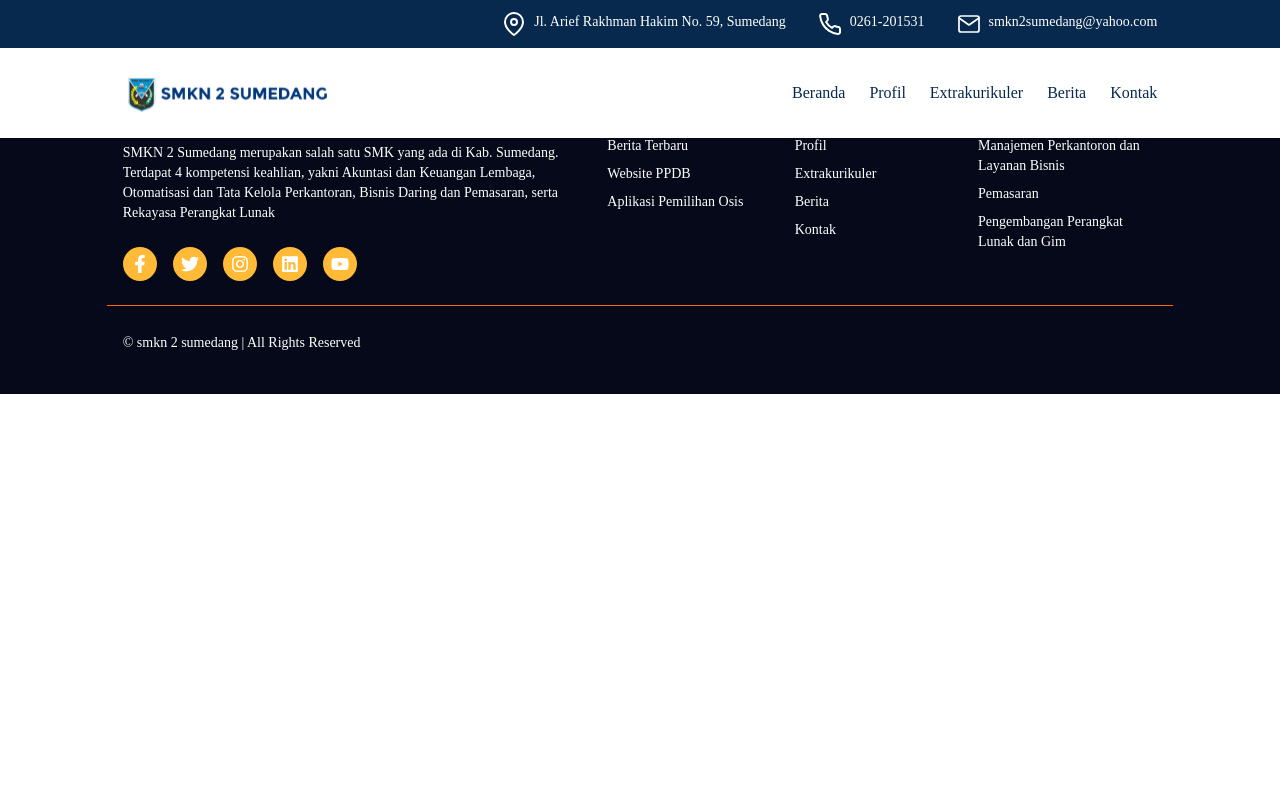
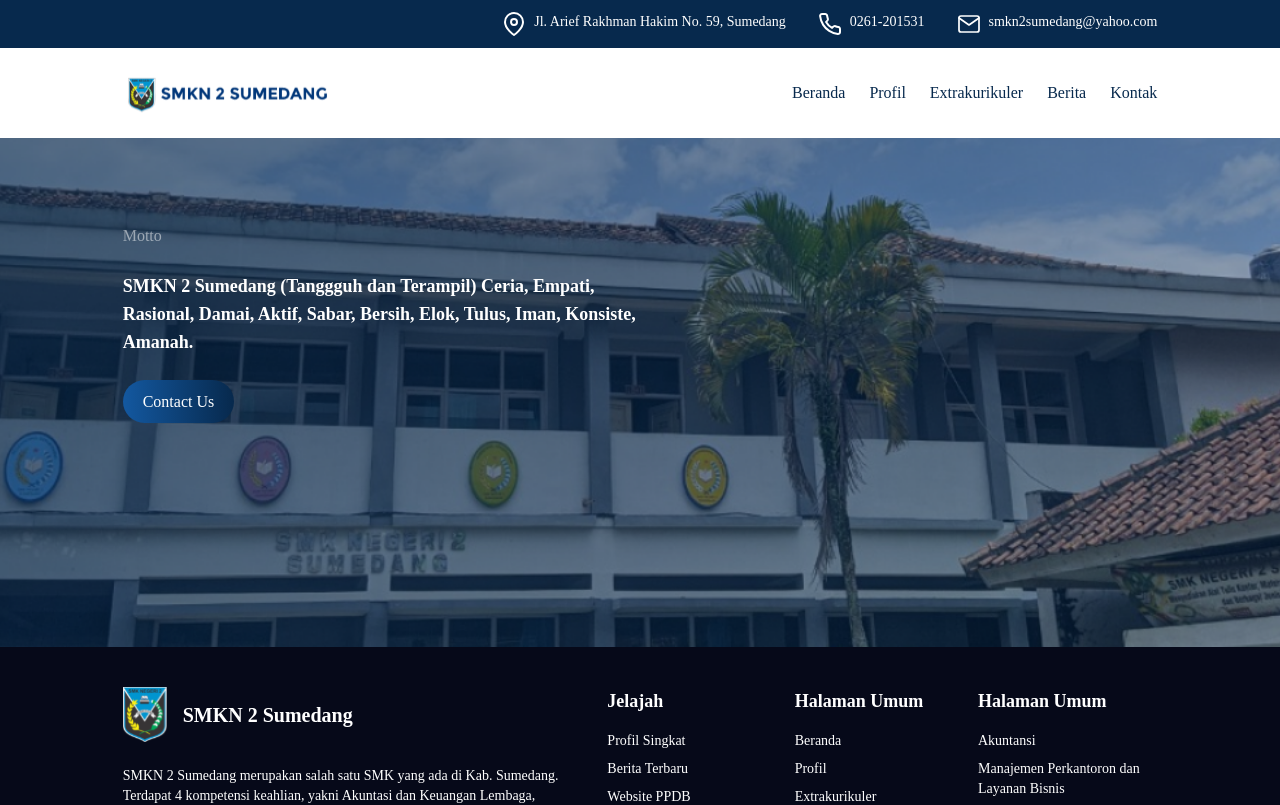
Before and after one commit to isyhfadilah/smkn2sumedang, a Next.js app: page / in a window 1280 px wide. Shown: the top 805 px of the page. Built offline with nearby package versions, Linux system fonts and the light colour scheme; a web font is replaced by a local one.

Commit message:
feat: add hero section

```diff
--- a/src/app/(client)/page.tsx
+++ b/src/app/(client)/page.tsx
@@ -1,7 +1,9 @@
+import { LandingHero } from '@/components/common/sections/landing'
+
 export default function Home() {
   return (
     <main>
-      <span className="text-primary font-quicksand font-bold">Installed</span>
+      <LandingHero />
     </main>
   )
 }
--- /dev/null
+++ b/src/components/common/sections/landing/hero.tsx
@@ -0,0 +1,29 @@
+import Container from '../../layouts/Container'
+import Button from '@/components/ui/button'
+
+export const LandingHero = () => {
+  const sectionStyle = {
+    backgroundImage: `url('/images/landing/hero.png')`
+  }
+
+  return (
+    <section style={sectionStyle} className="py-56 bg-cover bg-center bg-no-repeat">
+      <Container className="flex flex-col justify-center space-y-6">
+        <h1 className="text-white/50 font-medium">Motto</h1>
+        <p className="text-white text-lg font-semibold w-1/2">
+          SMKN 2 Sumedang (Tanggguh dan Terampil) Ceria, Empati, Rasional, Damai, Aktif, Sabar, Bersih, Elok, Tulus, Iman,
+          Konsiste, Amanah.
+        </p>
+        <div>
+          <Button
+            text={'Contact Us'}
+            href="/"
+            variant="primary"
+            rounded="full"
+            className="bg-gradient-to-r from-[#1358A0]  to-primary shadow-[#1358A0]"
+          />
+        </div>
+      </Container>
+    </section>
+  )
+}
--- /dev/null
+++ b/src/components/common/sections/landing/index.tsx
@@ -0,0 +1 @@
+export { LandingHero } from './hero'
--- a/src/shared/styles/app.css
+++ b/src/shared/styles/app.css
@@ -503,6 +503,7 @@
 .\!w-full{width:100% !important;}
 .h-4{height:1rem;}
 .h-6{height:1.5rem;}
+.w-1\/2{width:50%;}
 .w-12{width:3rem;}
 .w-3\/5{width:60%;}
 .w-4{width:1rem;}
@@ -569,6 +570,12 @@
 .bg-white{--un-bg-opacity:1;background-color:rgba(255,255,255,var(--un-bg-opacity));}
 .\!bg-opacity-50{--un-bg-opacity:0.5 !important;}
 .disabled\:bg-opacity-50:disabled{--un-bg-opacity:0.5;}
+.from-\[\#1358A0\]{--un-gradient-from-position:0%;--un-gradient-from:rgba(19,88,160,var(--un-from-opacity, 1)) var(--un-gradient-from-position);--un-gradient-to-position:100%;--un-gradient-to:rgba(19,88,160,0) var(--un-gradient-to-position);--un-gradient-stops:var(--un-gradient-from), var(--un-gradient-to);}
+.to-primary{--un-gradient-to-position:100%;--un-gradient-to:rgba(7,41,77,var(--un-to-opacity, 1)) var(--un-gradient-to-position);}
+.bg-gradient-to-r{--un-gradient-shape:to right;--un-gradient:var(--un-gradient-shape), var(--un-gradient-stops);background-image:linear-gradient(var(--un-gradient));}
+.bg-cover{background-size:cover;}
+.bg-center{background-position:center;}
+.bg-no-repeat{background-repeat:no-repeat;}
 .p-0{padding:0;}
 .p-2{padding:0.5rem;}
 .px-3{padding-left:0.75rem;padding-right:0.75rem;}
@@ -581,6 +588,7 @@
 .py-2px{padding-top:2px;padding-bottom:2px;}
 .py-3{padding-top:0.75rem;padding-bottom:0.75rem;}
 .py-5{padding-top:1.25rem;padding-bottom:1.25rem;}
+.py-56{padding-top:14rem;padding-bottom:14rem;}
 .pb-6{padding-bottom:1.5rem;}
 .pl-11{padding-left:2.75rem;}
 .pl-4{padding-left:1rem;}
@@ -604,6 +612,7 @@
 .text-primary{--un-text-opacity:1;color:rgba(7,41,77,var(--un-text-opacity));}
 .text-red-400{--un-text-opacity:1;color:rgba(248,113,113,var(--un-text-opacity));}
 .text-white{--un-text-opacity:1;color:rgba(255,255,255,var(--un-text-opacity));}
+.text-white\/50{color:rgba(255,255,255,0.5);}
 .\!disabled\:text-opacity-10:disabled{--un-text-opacity:0.1 !important;}
 .\!text-opacity-50{--un-text-opacity:0.5 !important;}
 .disabled\:text-opacity-10:disabled{--un-text-opacity:0.1;}
@@ -611,6 +620,7 @@
 .opacity-25{opacity:0.25;}
 .opacity-75{opacity:0.75;}
 .shadow{--un-shadow:var(--un-shadow-inset) 0 1px 3px 0 var(--un-shadow-color, rgba(0,0,0,0.1)),var(--un-shadow-inset) 0 1px 2px -1px var(--un-shadow-color, rgba(0,0,0,0.1));box-shadow:var(--un-ring-offset-shadow), var(--un-ring-shadow), var(--un-shadow);}
+.shadow-\[\#1358A0\]{--un-shadow-opacity:1;--un-shadow-color:rgba(19,88,160,var(--un-shadow-opacity));}
 .focus\:shadow-none:focus{--un-shadow:0 0 var(--un-shadow-color, rgba(0,0,0,0));box-shadow:var(--un-ring-offset-shadow), var(--un-ring-shadow), var(--un-shadow);}
 .outline{outline-style:solid;}
 .focus-visible\:outline-none:focus-visible{outline:2px solid transparent;outline-offset:2px;}
```
Also changed, not shown: public/images/landing/hero.png (added).
